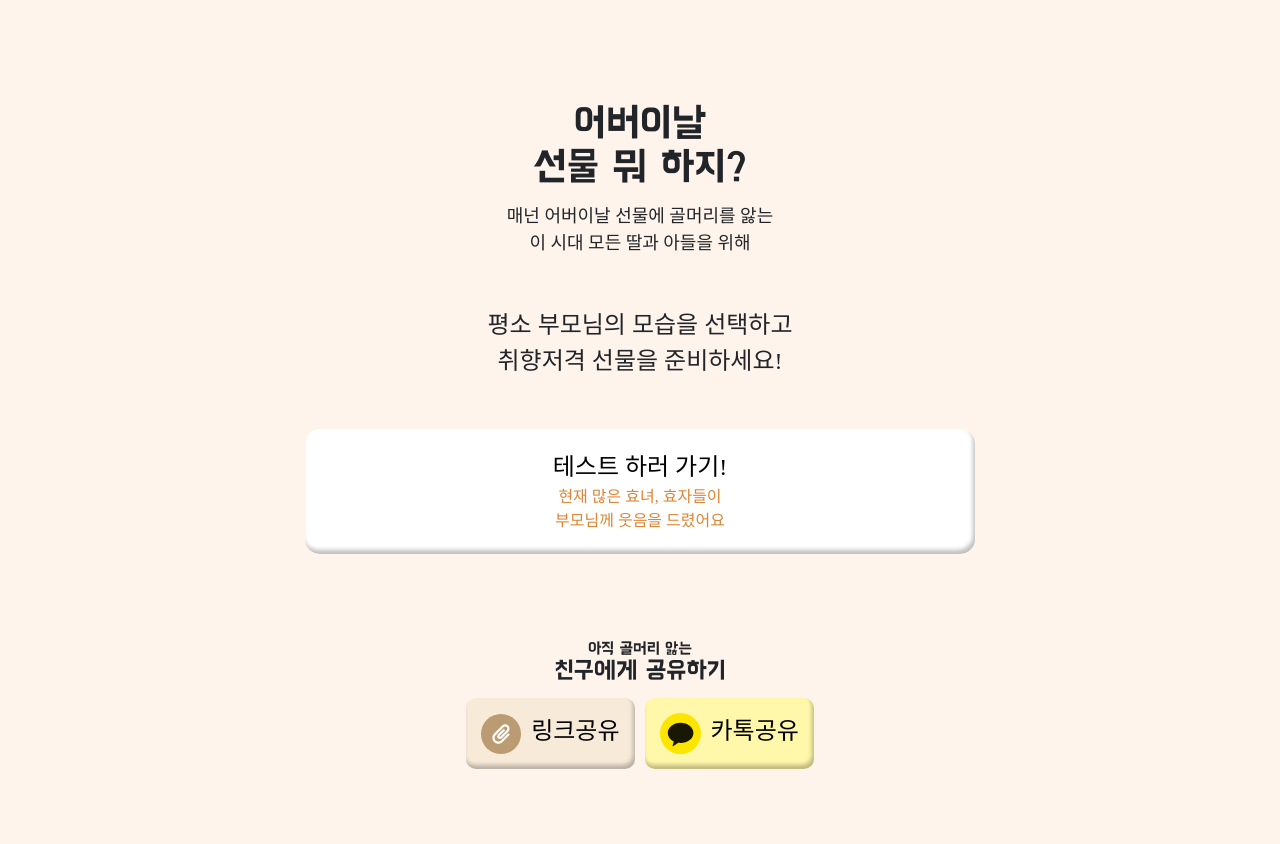
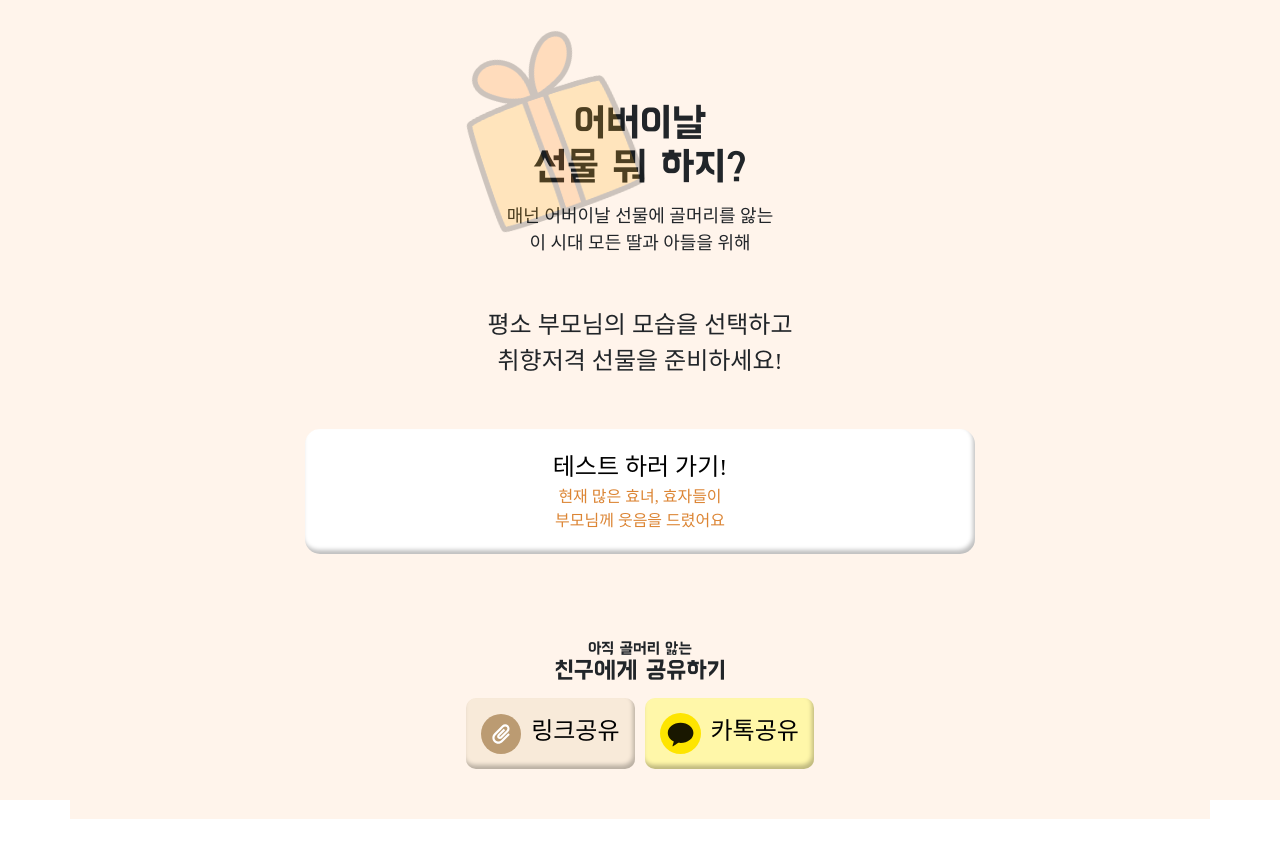
Before and after one commit to sujin22/ForMyParents, a React (Create React App) app in the folder FrontEnd/formyparents/: page /#/ in a window 1280 px wide. After the commit the page ends 819 px from the top, so only its background shows below. Built offline with nearby package versions, Linux system fonts and the light colour scheme; a web font is replaced by a local one.

Commit message:
fix: 이미지 추가, 요소 스타일 변경

```diff
--- a/FrontEnd/formyparents/src/App.js
+++ b/FrontEnd/formyparents/src/App.js
@@ -22,7 +22,9 @@ class App extends React.Component {
 }
 
 const Container = styled.div`
-  min-height: 844px;
+  position:absolute;
+  width:100%;
+  height:100%;
   background-color:#FFF4EB;
 `;
 
--- a/FrontEnd/formyparents/src/components/StartPage.js
+++ b/FrontEnd/formyparents/src/components/StartPage.js
@@ -1,10 +1,12 @@
 import React from 'react';
 import {Link} from 'react-router-dom';
+import giftImg from '../static/img/purr-gift-with-bow.png';
 
 function StartPage(history) {
   return (
     <article className="rending container">
       <div className='title'>
+        <img className="gift-img" src={giftImg} />
         어버이날<br></br>
         선물 뭐 하지?
       </div>
@@ -34,7 +36,7 @@ function StartPage(history) {
           <button className='sharing-button link'>
           <svg width="40" height="40" viewBox="0 0 40 40" fill="none" xmlns="http://www.w3.org/2000/svg">
             <circle cx="20" cy="20" r="20" fill="#BB9B72"/>
-            <g clip-path="url(#clip0_15_86)">
+            <g clipPath="url(#clip0_15_86)">
             <path d="M13.1075 28.0433C10.7787 25.7146 10.7787 21.9457 13.1075 19.617L21.1508 11.5737C22.8437 9.88072 25.5861 9.88072 27.2791 11.5737C28.972 13.2666 28.972 16.009 27.2791 17.7019L20.7678 24.2132C19.7107 25.2703 17.9948 25.2703 16.9376 24.2132C15.8805 23.1561 15.8805 21.4401 16.9376 20.383L22.6829 14.6378L24.2149 16.1698L18.4007 21.984C17.9794 22.4053 18.7455 23.1714 19.1668 22.7501L25.747 16.1698C26.5896 15.3272 26.5896 13.9484 25.747 13.1057C24.9044 12.2631 23.5255 12.2631 22.6829 13.1057L14.6395 21.1491C13.1611 22.6275 13.1611 25.0328 14.6395 26.5113C16.118 27.9897 18.5233 27.9897 20.0018 26.5113L27.2791 19.234L28.8111 20.766L21.5338 28.0433C19.2051 30.3721 15.4362 30.3721 13.1075 28.0433Z" fill="white"/>
             </g>
             <defs>
@@ -48,7 +50,7 @@ function StartPage(history) {
           <button className='sharing-button kakao'>
             <svg width="41" height="41" viewBox="0 0 41 41" fill="none" xmlns="http://www.w3.org/2000/svg">
             <circle cx="20.5" cy="20.5" r="20.5" fill="#FEE500"/>
-            <path d="M20.6025 9.84C13.5263 9.84 7.78998 14.346 7.78998 19.9044C7.78998 23.498 10.1881 26.6512 13.7956 28.4318C13.5993 29.1061 12.5344 32.7698 12.492 33.0576C12.492 33.0576 12.4665 33.2739 12.6071 33.3563C12.7477 33.4388 12.913 33.3747 12.913 33.3747C13.3161 33.3187 17.5875 30.3295 18.3268 29.8105C19.0653 29.9147 19.8258 29.9688 20.6025 29.9688C27.6787 29.9688 33.415 25.4629 33.415 19.9044C33.415 14.346 27.6787 9.84 20.6025 9.84Z" fill="black" fill-opacity="0.9"/>
+            <path d="M20.6025 9.84C13.5263 9.84 7.78998 14.346 7.78998 19.9044C7.78998 23.498 10.1881 26.6512 13.7956 28.4318C13.5993 29.1061 12.5344 32.7698 12.492 33.0576C12.492 33.0576 12.4665 33.2739 12.6071 33.3563C12.7477 33.4388 12.913 33.3747 12.913 33.3747C13.3161 33.3187 17.5875 30.3295 18.3268 29.8105C19.0653 29.9147 19.8258 29.9688 20.6025 29.9688C27.6787 29.9688 33.415 25.4629 33.415 19.9044C33.415 14.346 27.6787 9.84 20.6025 9.84Z" fill="black" fillOpacity="0.9"/>
             </svg>
             <span>카톡공유</span>
           </button>
--- a/FrontEnd/formyparents/src/css/style.css
+++ b/FrontEnd/formyparents/src/css/style.css
@@ -1,4 +1,6 @@
-
+  article{
+    background-color:#FFF4EB;
+  }
   .progressLabel{
     padding-top: 30px;
     font-family: "Kyobo";
@@ -49,7 +51,11 @@
     font-family: "BM-HANNA";
     font-size: 40px;
     line-height: 1.1;
+    width: fit-content;
     margin-bottom: 15px;
+    margin-right: auto;
+    margin-left: auto;
+    position: relative;
   }
   .rending .subtitle{
     font-size: 18px;
@@ -99,3 +105,13 @@
   .rending .sharing-button span{
       margin-left: 10px;
   }
+
+  .rending .gift-img{
+    opacity: 20%;
+    position: absolute;
+    width: 155.49px;
+    height: 176.62px;
+    left: -30%;
+    top: -70%;
+    transform: rotate(-18.53deg);
+  }
--- a/FrontEnd/formyparents/src/index.js
+++ b/FrontEnd/formyparents/src/index.js
@@ -1,7 +1,8 @@
 import React from 'react';
-import ReactDOM from 'react-dom';
+import ReactDOM from 'react-dom/client';
 import "./static/font/font.css";
 
 import App from './App';
 
-ReactDOM.render(<App/>, document.getElementById('root'));
+const root = ReactDOM.createRoot(document.getElementById('root'));
+root.render(<App />);
```
Also changed, not shown: FrontEnd/formyparents/src/static/img/gift.png (added), FrontEnd/formyparents/src/static/img/purr-gift-with-bow.png (added).
